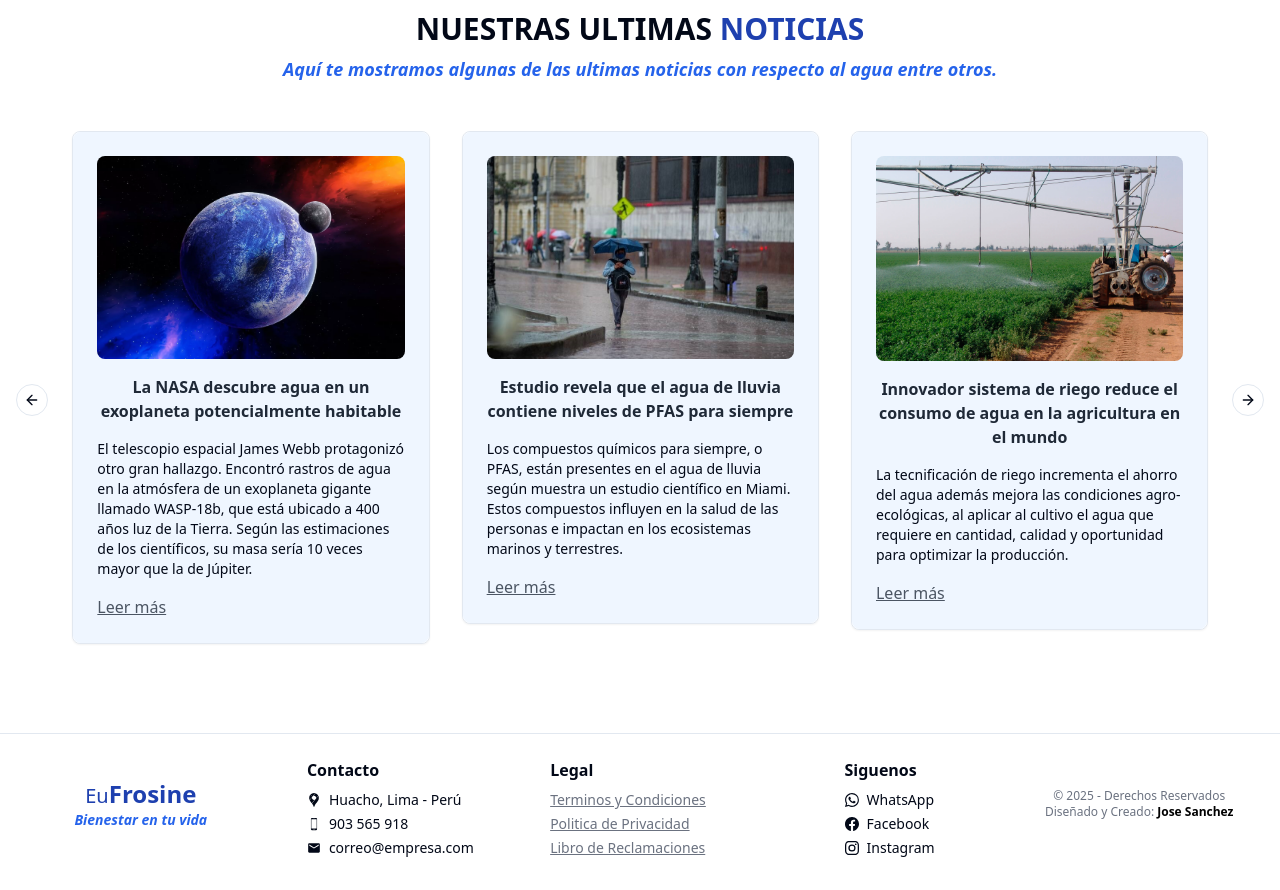
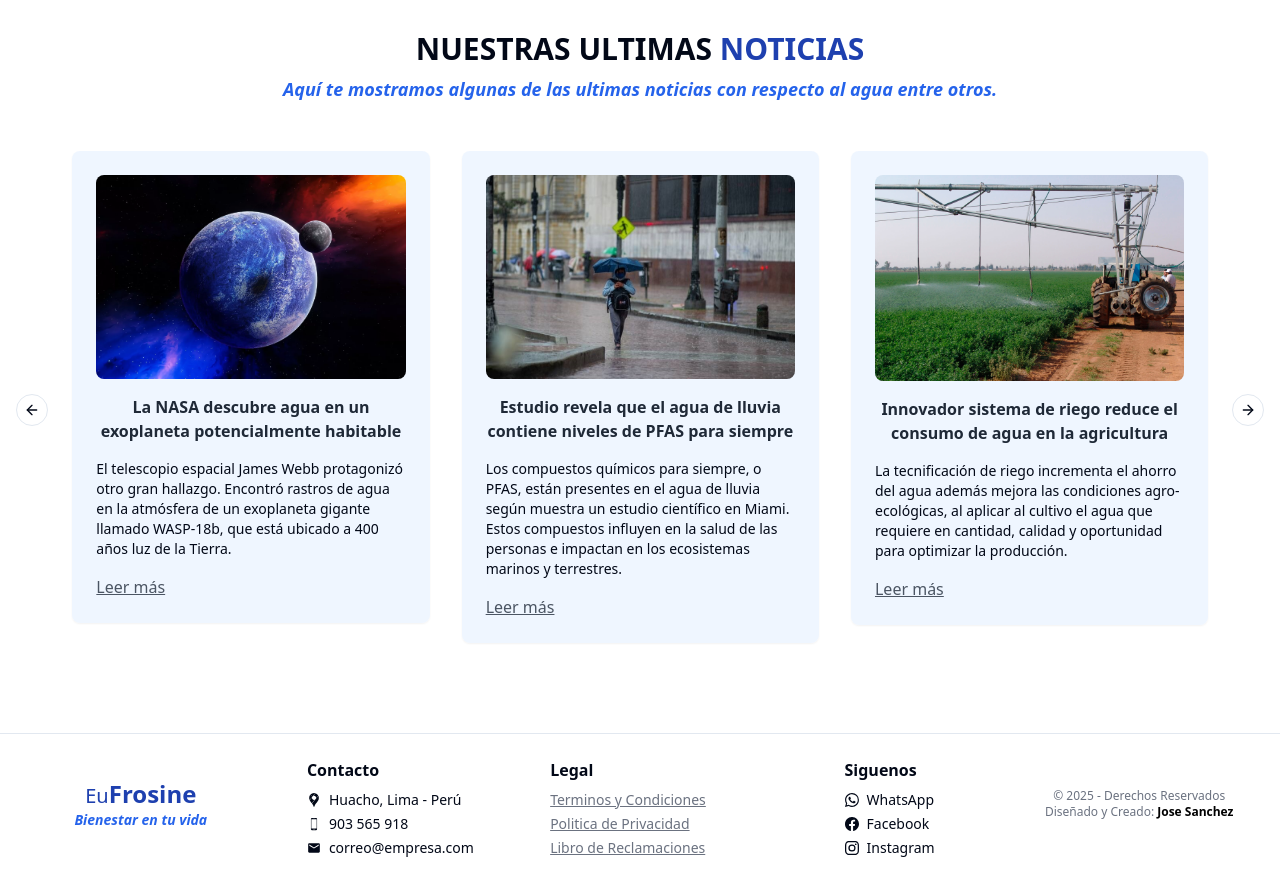
Before and after one commit to JoseSanchez90/frontend-eufrosine-web, a Next.js app: page / in a window 1280 px wide. Shown: the part 1480-2370 px from the top of the page. Built offline with nearby package versions, Linux system fonts and the light colour scheme.

Commit message:
change news and textbanner

```diff
--- /dev/null
+++ b/app/(routes)/nosotros/page.tsx
@@ -0,0 +1,19 @@
+
+
+function page() {
+
+  return (
+    <div>
+      <div>
+          <h2>QUIENES SOMOS</h2>
+          <p>Somos una empresa recientemente formada, dedicada a proporcionar agua de la más alta calidad para tu bienestar diario.</p>
+      </div>
+      <div>
+
+      </div>
+    </div>
+  )
+
+}
+
+export default page
--- a/components/carousel-text-banner.tsx
+++ b/components/carousel-text-banner.tsx
@@ -11,21 +11,18 @@ export const DataCarouselTop = [
         name: "Bidon 20Lt a S/10.00",
         description: "Botella 10Lt a S/6.00",
         oferta: "Llevate el Pack a solo S/14.00",
-        link: "#",
     },
     {
         id: 2,
         name: "Botella 10Lt a S/6.00",
         description: "Por la compra de 3 unidades",
         oferta: "Paga solo S/15.00",
-        link: "#",
     },
     {
         id: 3,
         name: "Por la compra de 10 paquetes de Botella 600ml",
         description: "(1 paquete contiene 15 unidades)",
         oferta: "Te llevas 1 paquete más gratis",
-        link: "#",
     },
 ];
 
@@ -34,15 +31,15 @@ const CarouselTextBanner = () => {
     const router = useRouter()
 
     return (
-        <div className="bg-sky-100 dark:bg-sky-800">
-            <Carousel className="w-full h-20 py-2 max-w-4xl mx-auto" plugins={[
+        <div className="w-full bg-sky-100 dark:bg-sky-800">
+            <Carousel className="w-full py-2 max-w-5xl mx-auto" plugins={[
                 Autoplay({
                     delay: 6000,
                 })
             ]}>
                 <CarouselContent>
-                    {DataCarouselTop.map(({id, name, description, oferta, link}) => (
-                        <CarouselItem key={id} onClick={() => router.push(link)} className="cursor-pointer">
+                    {DataCarouselTop.map(({id, name, description, oferta}) => (
+                        <CarouselItem key={id} className="cursor-pointer">
                             <div>
                                 <Card className="shadow-none border-none bg-transparent">
                                     <CardContent className="flex flex-col justify-center items-center">
@@ -52,7 +49,9 @@ const CarouselTextBanner = () => {
                                         <p className="flex flex-row justify-center items-center gap-2 text-sm sm:text-sm font-medium text-gray-800 dark:text-gray-200">
                                             {description}
                                         </p>
-                                        <p className="text-sm sm:text-sm font-medium text-gray-800 dark:text-white">{oferta}</p>
+                                        <p className="text-sm sm:text-sm font-medium text-gray-800 dark:text-white">
+                                            {oferta}
+                                        </p>
                                     </CardContent>
                                 </Card>
                             </div>
--- a/components/menu-list.tsx
+++ b/components/menu-list.tsx
@@ -39,7 +39,7 @@ const MenuList = () => {
                   </a>
                 </NavigationMenuLink>
               </li>
-              <ListItem href="/quienes-somos" title="Quienes somos">
+              <ListItem href="/nosotros" title="Quienes somos">
                 Conoce un poco más acerca de nosotros.
               </ListItem>
               <ListItem href="/mision-vision" title="Mision y Vision">
@@ -68,7 +68,7 @@ const MenuList = () => {
           </NavigationMenuContent>
         </NavigationMenuItem>
         <NavigationMenuItem>
-          <Link href="/docs" legacyBehavior passHref>
+          <Link href="/contactanos" legacyBehavior passHref>
             <NavigationMenuLink className={navigationMenuTriggerStyle()}>
               Contactanos
             </NavigationMenuLink>
--- a/components/news-banner.tsx
+++ b/components/news-banner.tsx
@@ -12,14 +12,14 @@ const CarouselBanner = [
         id: 1,
         image: '/app/img/agua.png',
         name: "Científicos descubren nueva forma de purificar agua con luz solar y grafeno",
-        description: "Un equipo de investigadores de la Universidad Monash en Australia ha dado un paso significativo hacia una solución eficaz. Desarrollaron un material que puede purificar agua de mar en solo media hora. Estos hallazgos se publicaron en la revista Nature Sustainability.",
+        description: "Un equipo de investigadores de la Universidad Monash en Australia ha dado un paso significativo hacia una solución eficaz. Desarrollaron un material que puede purificar agua de mar en solo media hora.",
         link: 'https://okdiario.com/ciencia/cientificos-descubren-nuevo-metodo-purificar-agua-forma-economica-13289258'
     },
     {
         id: 2,
         image: '/app/img/planeta.png',
         name: "La NASA descubre agua en un exoplaneta potencialmente habitable",
-        description: "El telescopio espacial James Webb protagonizó otro gran hallazgo. Encontró rastros de agua en la atmósfera de un exoplaneta gigante llamado WASP-18b, que está ubicado a 400 años luz de la Tierra. Según las estimaciones de los científicos, su masa sería 10 veces mayor que la de Júpiter.",
+        description: "El telescopio espacial James Webb protagonizó otro gran hallazgo. Encontró rastros de agua en la atmósfera de un exoplaneta gigante llamado WASP-18b, que está ubicado a 400 años luz de la Tierra.",
         link: 'https://cnnespanol.cnn.com/video/nasa-agua-atmosfera-exoplaneta-perspectivas-buenos-aires#:~:text=Encontr%C3%B3%20rastros%20de%20agua%20en,mayor%20que%20la%20de%20J%C3%BApiter'
     },
     {
@@ -32,7 +32,7 @@ const CarouselBanner = [
     {
         id: 4,
         image: '/app/img/agricultura.jpg',
-        name: "Innovador sistema de riego reduce el consumo de agua en la agricultura en el mundo",
+        name: "Innovador sistema de riego reduce el consumo de agua en la agricultura",
         description: "La tecnificación de riego incrementa el ahorro del agua además mejora las condiciones agro-ecológicas, al aplicar al cultivo el agua que requiere en cantidad, calidad y oportunidad para optimizar la producción.",
         link: 'https://www.gob.mx/agricultura/es/articulos/conoce-los-5-sistemas-en-riego-de-innovacion-para-el-ahorro-de-agua'
     },
@@ -40,14 +40,14 @@ const CarouselBanner = [
         id: 5,
         image: '/app/img/sinagua.jpg',
         name: "Expertos advierten aumento de escasez de agua debido al cambio climático",
-        description: "El cambio climático está acelerando tanto la escasez de agua como los peligros relacionados con este recurso (como inundaciones y sequías), ya que el aumento de las temperaturas altera los patrones de precipitación y todo el ciclo del agua. (UNICEF).",
+        description: "El cambio climático está acelerando tanto la escasez de agua como los peligros relacionados con este recurso (como inundaciones y sequías), ya que el aumento de las temperaturas altera los patrones de precipitación y todo el ciclo del agua.",
         link: 'https://www.un.org/es/climatechange/science/climate-issues/water'
     },
     {
         id: 6,
         image: '/app/img/pez.jpeg',
         name: "Descubren nueva especie de pez que puede vivir sin agua",
-        description: "Este hallazgo, que significa un aporte trascendental a la ciencia, fue realizado por especialistas del Instituto de Investigaciones de la Amazonía Peruana (IIAP), entidad técnica del Ministerio del Ambiente (Minam), tras un año y medio de estudios en campo y en laboratorio.",
+        description: "Este hallazgo, que significa un aporte trascendental a la ciencia, fue realizado por especialistas del Instituto de Investigaciones de la Amazonía Peruana (IIAP), tras un año y medio de estudios en campo y en laboratorio.",
         link: 'https://www.gob.pe/institucion/minam/noticias/986578-investigadores-del-minam-descubren-una-nueva-especie-de-pez-unica-en-el-mundo'
     },
 ];
@@ -69,8 +69,8 @@ const NewsBanner = () => {
                             {CarouselBanner.map(({id, image, name, description, link}) => (
                             <CarouselItem key={id} className="pl-2 md:pl-4 md:basis-1/2 lg:basis-1/3">
                                 <div className="p-2">
-                                    <Card>
-                                        <CardContent className="flex flex-col aspect-square justify-center gap-4 p-6 dark:bg-blue-950 bg-blue-50 rounded-lg">
+                                    <Card className="border-none">
+                                        <CardContent className="flex flex-col aspect-square justify-between gap-4 p-6 dark:bg-blue-950 bg-blue-50 rounded-lg">
                                             <Image src={image} alt="img-noticia" width={300} height={300} className="rounded-lg bg-cover bg-no-repeat w-full" />
                                             <h2 className="text-base sm:text-md font-bold text-center text-gray-800 dark:text-gray-200">{name}</h2>
                                             <p className="text-sm font-normal">{description}</p>
```
